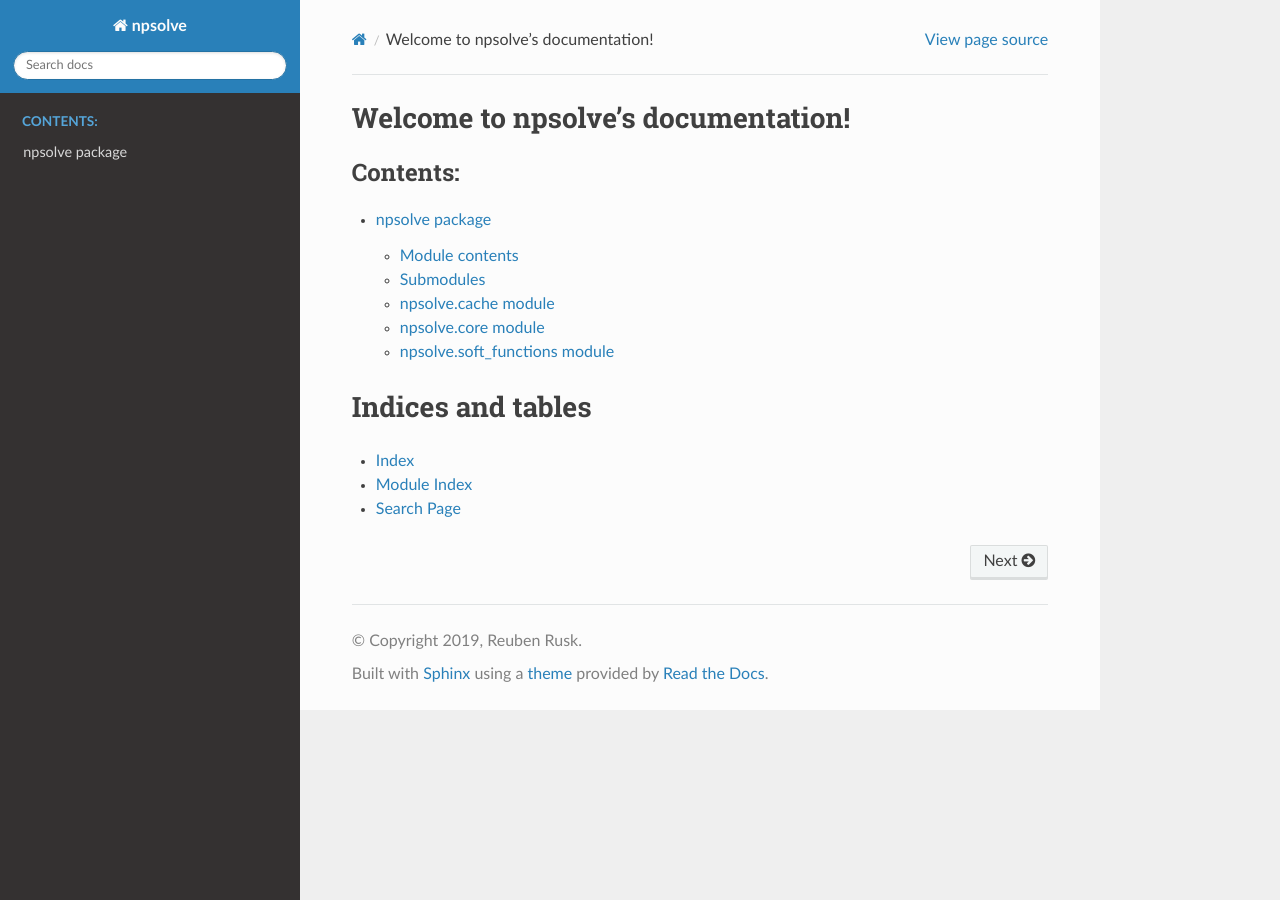
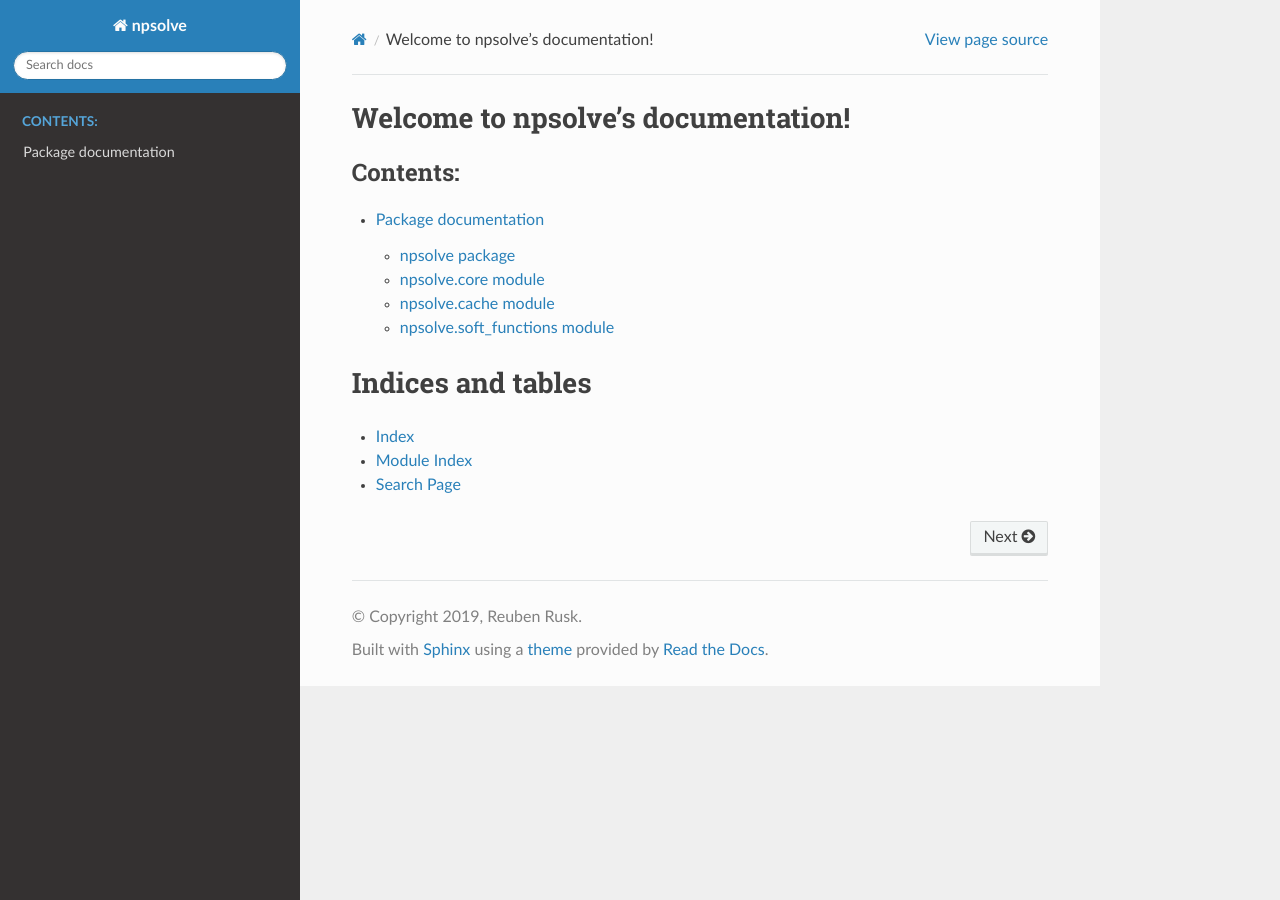
Before and after one commit to pythoro/npsolve, a Sphinx documentation site: the page built from docs/source/index.rst, in a window 1280 px wide. Built offline with Sphinx 7.4.7 and the Read the Docs theme 2.0.0, drawn with Linux system fonts in a browser that asks for light colours.

Commit message:
[DOC] Improve documentation structure.

```diff
--- a/docs/source/conf.py
+++ b/docs/source/conf.py
@@ -50,6 +50,10 @@ exclude_patterns = []
 # a list of builtin themes.
 #
 html_theme = 'sphinx_rtd_theme'
+html_theme_options = {
+    'navigation_depth': 4,
+}
+
 
 # Add any paths that contain custom static files (such as style sheets) here,
 # relative to this directory. They are copied after the builtin static files,
--- a/docs/source/index.rst
+++ b/docs/source/index.rst
@@ -10,7 +10,7 @@ Welcome to npsolve's documentation!
    :maxdepth: 2
    :caption: Contents:
 
-   npsolve
+   package
 
 Indices and tables
 ==================
```
Also changed, not shown: docs/source/modules.rst (deleted, +0 -7 lines), docs/source/npsolve.cache.rst (added, +7 -0 lines), docs/source/npsolve.core.rst (added, +7 -0 lines), docs/source/npsolve.rst (+0 -28 lines), docs/source/npsolve.soft_functions.rst (added, +7 -0 lines), docs/source/package.rst (added, +10 -0 lines).
